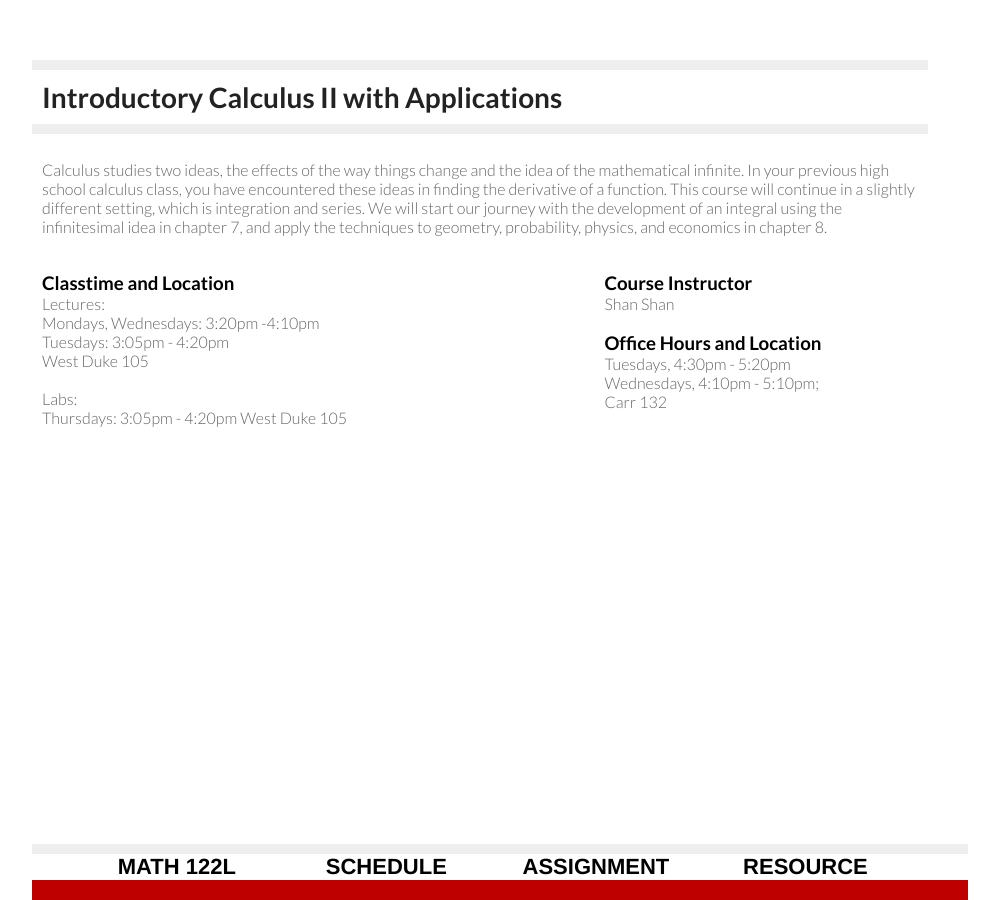
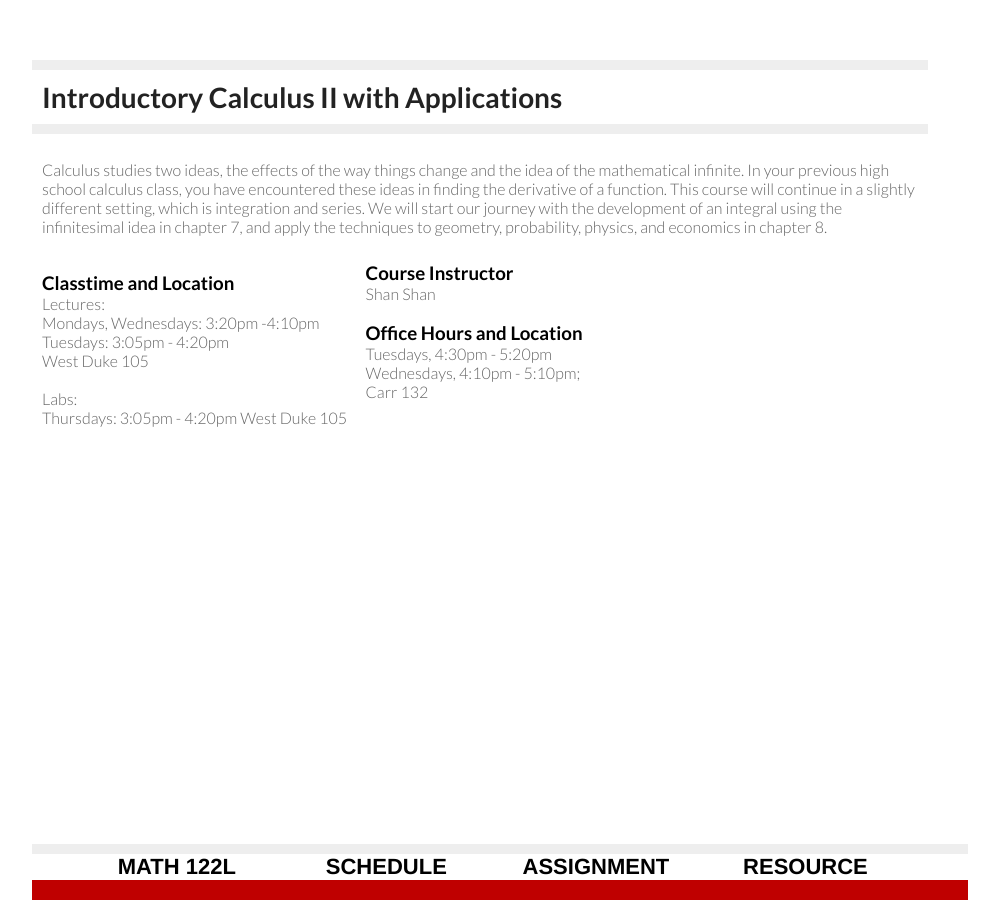
Before and after one commit to sshanshans/calculus2, a Jekyll site: the page built from index.md, in a window 1280 px wide. Shown: the whole page, without its empty margins (160-1159 px from the left). Built offline with Jekyll 4.4.1, drawn with Linux system fonts in a browser that asks for light colours.

Commit message:
Update main.css

```diff
--- a/css/main.css
+++ b/css/main.css
@@ -43,7 +43,7 @@ float: left;
 position:static;
 }
 
-side{
+aside{
 width: 35%;
 padding: 10px;
 float: right;
@@ -89,6 +89,7 @@ div.container {
      width: 100%;
 
 header{
+
 }
 
 ul{
@@ -100,7 +101,7 @@ section{
 article{
 }
 
-side{
+aside{
 }
 
 }
```
